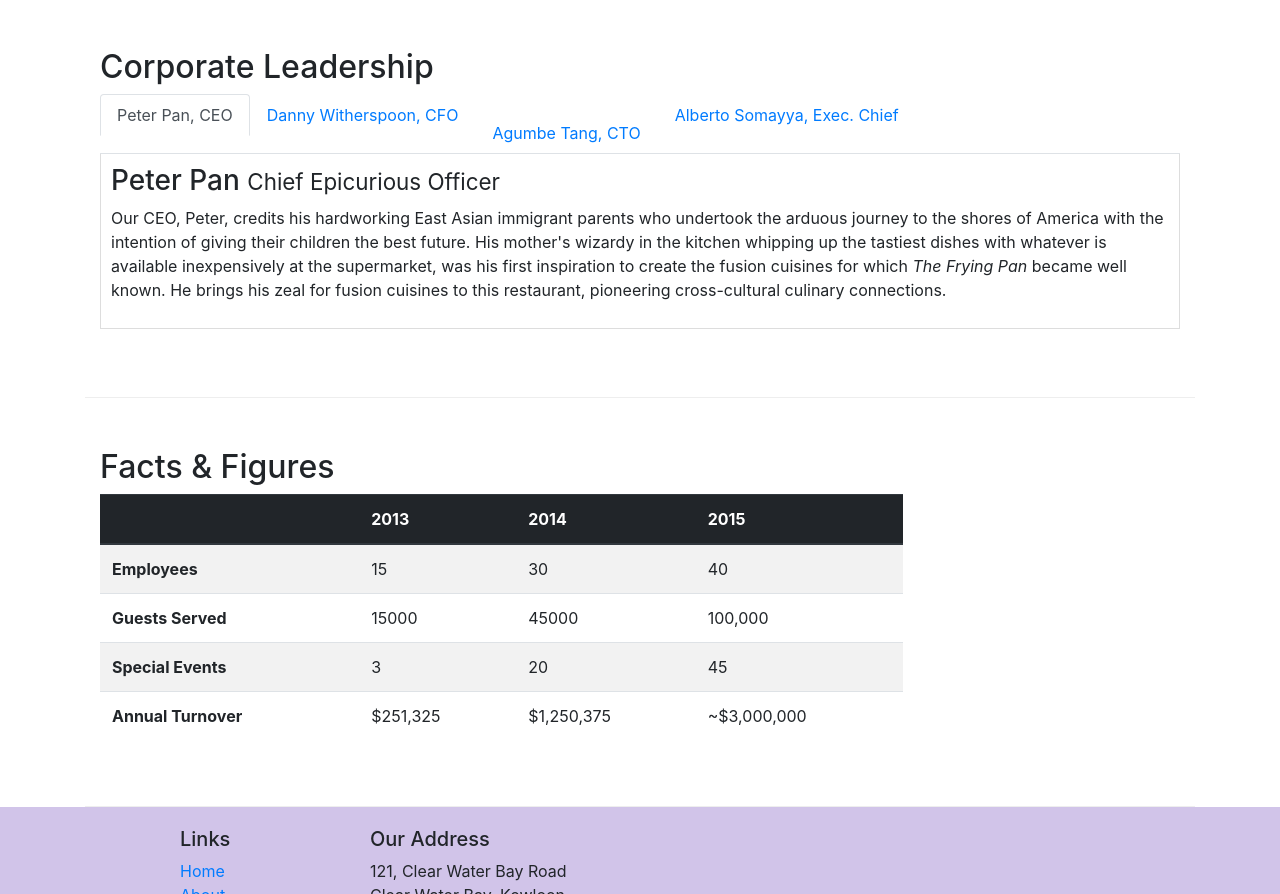
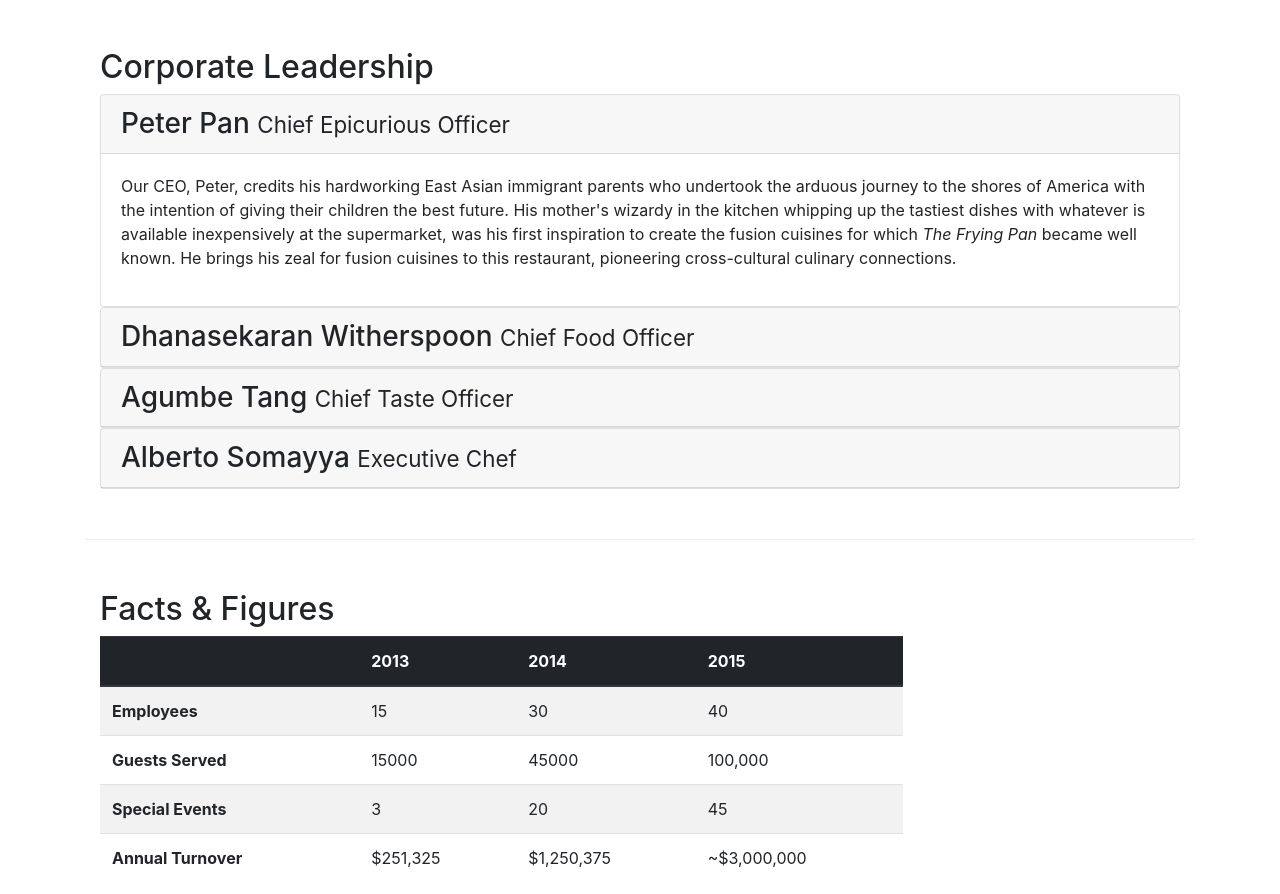
Before and after one commit to Proton2-Limitless/confusion, a website: page aboutus.html in a window 1280 px wide. Shown: the part 873-1767 px from the top of the page. Drawn offline with nearby package versions, Linux system fonts and the light colour scheme.

Commit message:
accordion

```diff
--- a/aboutus.html
+++ b/aboutus.html
@@ -157,90 +157,100 @@
       <div class="row row-content">
         <div class="col-12">
           <h2>Corporate Leadership</h2>
-          <ul class="nav nav-tabs">
-            <li class="nav-item">
-              <a
-                href="#peter"
-                class="nav-link active"
-                role="tab"
-                data-toggle="tab"
-              >Peter Pan, CEO</a>
-            </li>
-            <li class="nav-item">
-              <a
-                href="#danny"
-                class="nav-link"
-                role="tab"
-                data-toggle="tab"
-              >Danny Witherspoon, CFO
-            <li class="nav-item">
-              <a
-                href="#agumbe"
-                class="nav-link"
-                role="tab"
-                data-toggle="tab"
-              >Agumbe Tang, CTO</a>
-            </li>
-            <li class="nav-item">
-              <a
-                href="#alberto"
-                class="nav-link"
-                role="tab"
-                data-toggle="tab"
-              >Alberto Somayya, Exec. Chief</a>
-            </li>
-          </ul>
-          <div class="tab-content">
-            <div role="tabpanel" class="tab-pane fade show active" id="peter">
-              <h3>Peter Pan <small>Chief Epicurious Officer</small></h3>
+
+          <div id="accordion">
+            <div class="card">
+              <div class="card-header" role="tab" id="peterhead">
+                <h3 class="mb-0">
+                  <a data-toggle="collapse" data-target="#peter">
+                  Peter Pan <small>Chief Epicurious Officer</small>
+                  </a>
+                </h3>
+              </div>
+              <div class="collapse show" id="peter" data-parent="#accordion">
+                <div class="card-body">
                   <p class="d-none d-sm-block">
-                Our CEO, Peter, credits his hardworking East Asian immigrant parents
-                who undertook the arduous journey to the shores of America with the
-                intention of giving their children the best future. His mother's
-                wizardy in the kitchen whipping up the tastiest dishes with whatever
-                is available inexpensively at the supermarket, was his first
-                inspiration to create the fusion cuisines for which
-                <em>The Frying Pan</em> became well known. He brings his zeal for
-                fusion cuisines to this restaurant, pioneering cross-cultural
-                culinary connections.
+                    Our CEO, Peter, credits his hardworking East Asian immigrant
+                    parents who undertook the arduous journey to the shores of
+                    America with the intention of giving their children the best
+                    future. His mother's wizardy in the kitchen whipping up the
+                    tastiest dishes with whatever is available inexpensively at
+                    the supermarket, was his first inspiration to create the
+                    fusion cuisines for which
+                    <em>The Frying Pan</em> became well known. He brings his
+                    zeal for fusion cuisines to this restaurant, pioneering
+                    cross-cultural culinary connections.
                   </p>
                 </div>
-            <div role="tabpanel" class="tab-pane fade" id="danny">
-              <h3>Dhanasekaran Witherspoon <small>Chief Food Officer</small></h3>
+              </div>
+            </div>
+            <div class="card">
+              <div class="card-header" role="tab" id="dannyhead">
+                <h3 class="mb-0">
+                  <a class="collapsed" data-toggle="collapse" data-target="#danny">
+                  Dhanasekaran Witherspoon <small>Chief Food Officer</small>
+                  </a>
+                </h3>
+              </div>
+              <div class="collapse" id="danny" data-parent="#accordion">
+                <div class="card-body">
                   <p class="d-none d-sm-block">
                     Our CFO, Danny, as he is affectionately referred to by his
                     colleagues, comes from a long established family tradition in
                     farming and produce. His experiences growing up on a farm in the
-                Australian outback gave him great appreciation for varieties of food
-                sources. As he puts it in his own words,
+                    Australian outback gave him great appreciation for varieties of
+                    food sources. As he puts it in his own words,
                     <em
-                  >Everything that runs, wins, and everything that stays, pays!</em
+                      >Everything that runs, wins, and everything that stays,
+                      pays!</em
                     >
                   </p>
                 </div>
-            <div role="tabpanel" class="tab-pane fade" id="agumbe">
-              <h3>Agumbe Tang <small>Chief Taste Officer</small></h3>
+              </div>
+            </div>
+            <div class="card">
+              <div class="card-header" role="tab" id="agumbehead">
+                <h3 class="mb-0">
+                  <a class="collapsed" data-toggle="collapse" data-target="#agumbe">
+                  Agumbe Tang <small>Chief Taste Officer</small>
+                  </a>
+                </h3>
+              </div>
+              <div class="collapse" id="agumbe" data-parent="#accordion">
+                <div class="card-body">
                   <p class="d-none d-sm-block">
-                Blessed with the most discerning gustatory sense, Agumbe, our CTO,
-                personally ensures that every dish that we serve meets his exacting
-                tastes. Our chefs dread the tongue lashing that ensues if their dish
-                does not meet his exacting standards. He lives by his motto,
+                    Blessed with the most discerning gustatory sense, Agumbe, our
+                    CTO, personally ensures that every dish that we serve meets his
+                    exacting tastes. Our chefs dread the tongue lashing that ensues
+                    if their dish does not meet his exacting standards. He lives by
+                    his motto,
                     <em>You click only if you survive my lick.</em>
                   </p>
-
                 </div>
-            <div role="tabpanel" class="tab-pane fade" id="alberto">
-              <h3>Alberto Somayya <small>Executive Chef</small></h3>
+              </div>
+            </div>
+            <div class="card">
+              <div class="card-header" role="tab" id="albertohead">
+                <h3 class="mb-0">
+                  <a class="collapsed" data-toggle="collapse" data-target="#alberto">
+                  Alberto Somayya <small>Executive Chef</small>
+                  </a>
+                </h3>
+              </div>
+              <div class="collapse" id="alberto" data-parent="#accordion">
+                <div class="card-body">
                   <p class="d-none d-sm-block">
                     Award winning three-star Michelin chef with wide International
                     experience having worked closely with whos-who in the culinary
-                world, he specializes in creating mouthwatering Indo-Italian fusion
-                experiences. He says,
+                    world, he specializes in creating mouthwatering Indo-Italian
+                    fusion experiences. He says,
                     <em
-                  >Put together the cuisines from the two craziest cultures, and you
-                  get a winning hit! Amma Mia!</em
+                      >Put together the cuisines from the two craziest cultures, and
+                      you get a winning hit! Amma Mia!</em
                     >
                   </p>
+                </div>
+              </div>
             </div>
           </div>
         </div>
```
Lines whose indentation alone changed are shown as unchanged.
